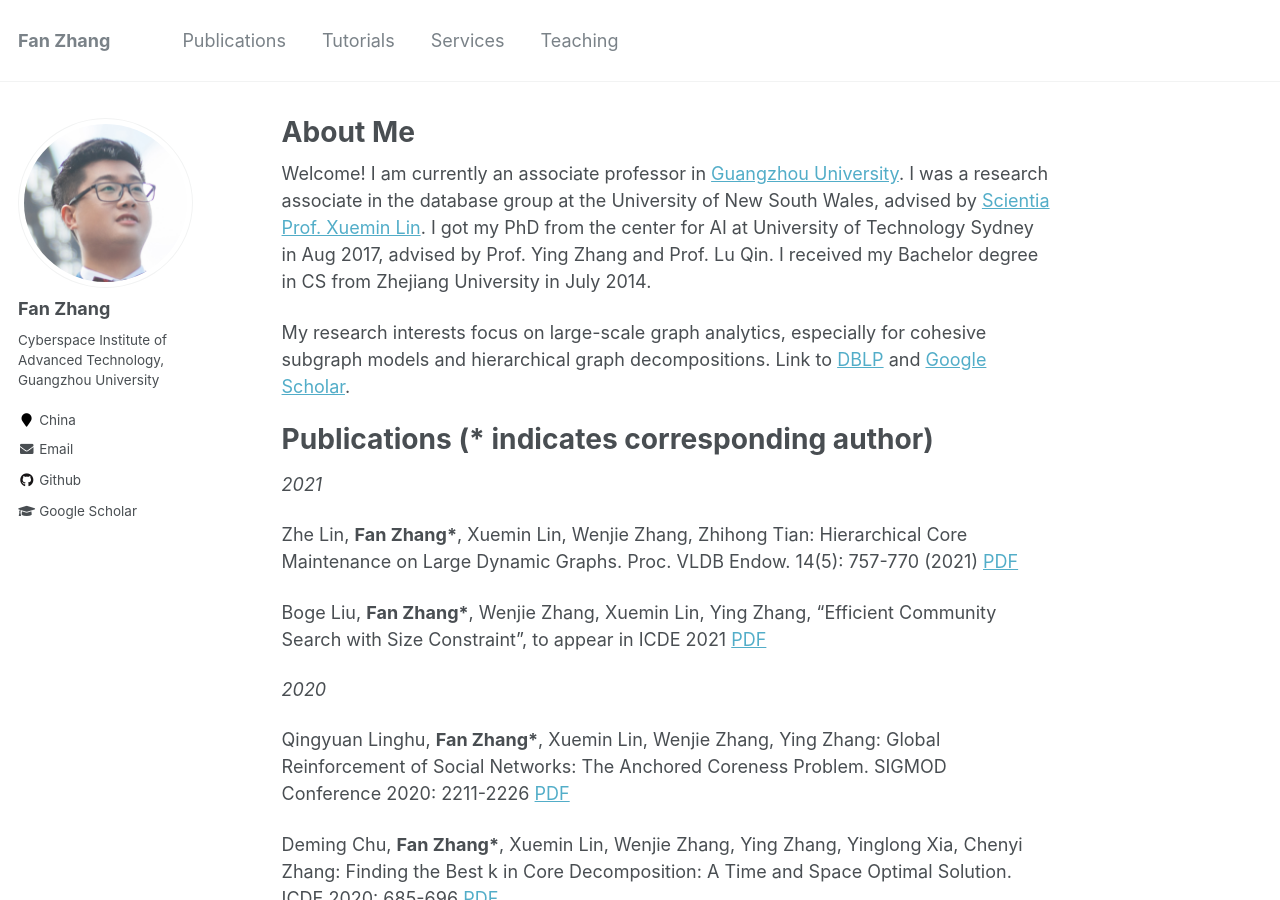
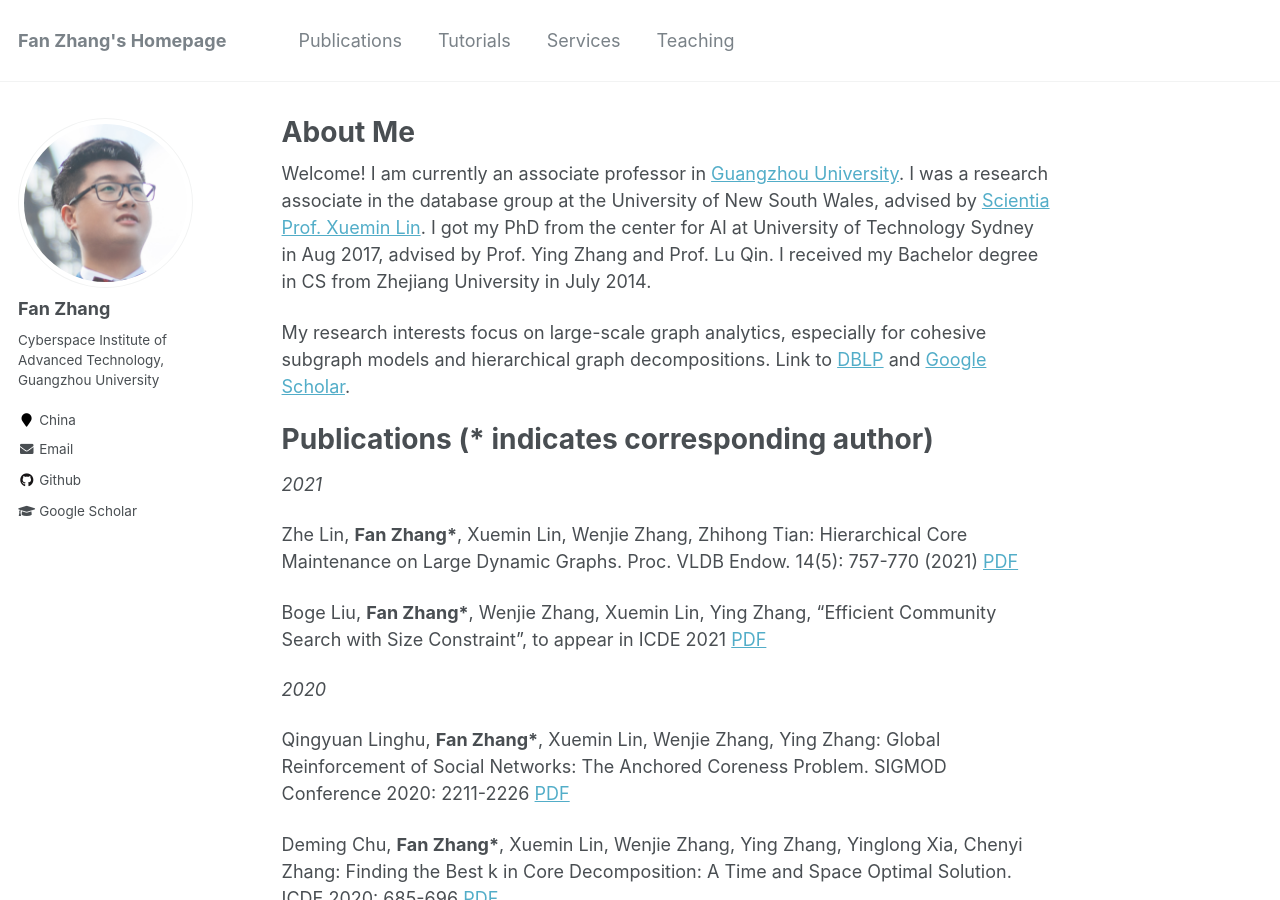
Before and after one commit to fanzhangcs/fanzhangcs.github.io, a Jekyll site: the page built from _pages/about.md, in a window 1280 px wide and 900 px high. Built offline with Jekyll 4.4.1, drawn with Linux system fonts in a browser that asks for light colours.

Commit message:
Update _config.yml

```diff
--- a/_config.yml
+++ b/_config.yml
@@ -7,7 +7,7 @@
 
 # Site Settings
 locale                   : "en-US"
-title                    : "Fan Zhang"
+title                    : "Fan Zhang's Homepage"
 title_separator          : "-"
 name                     : &name "Fan Zhang"
 description              : &description "personal description"
```
